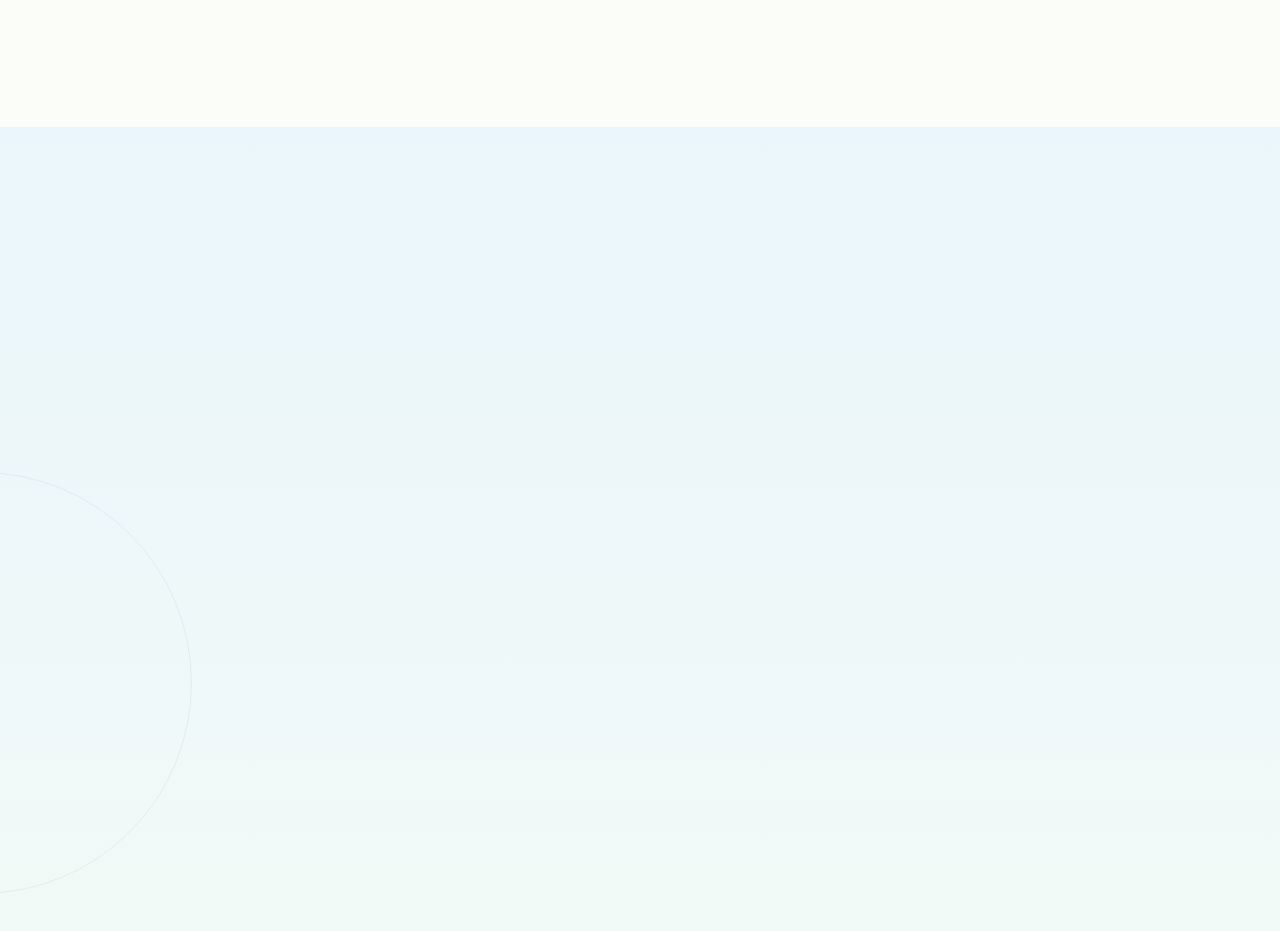
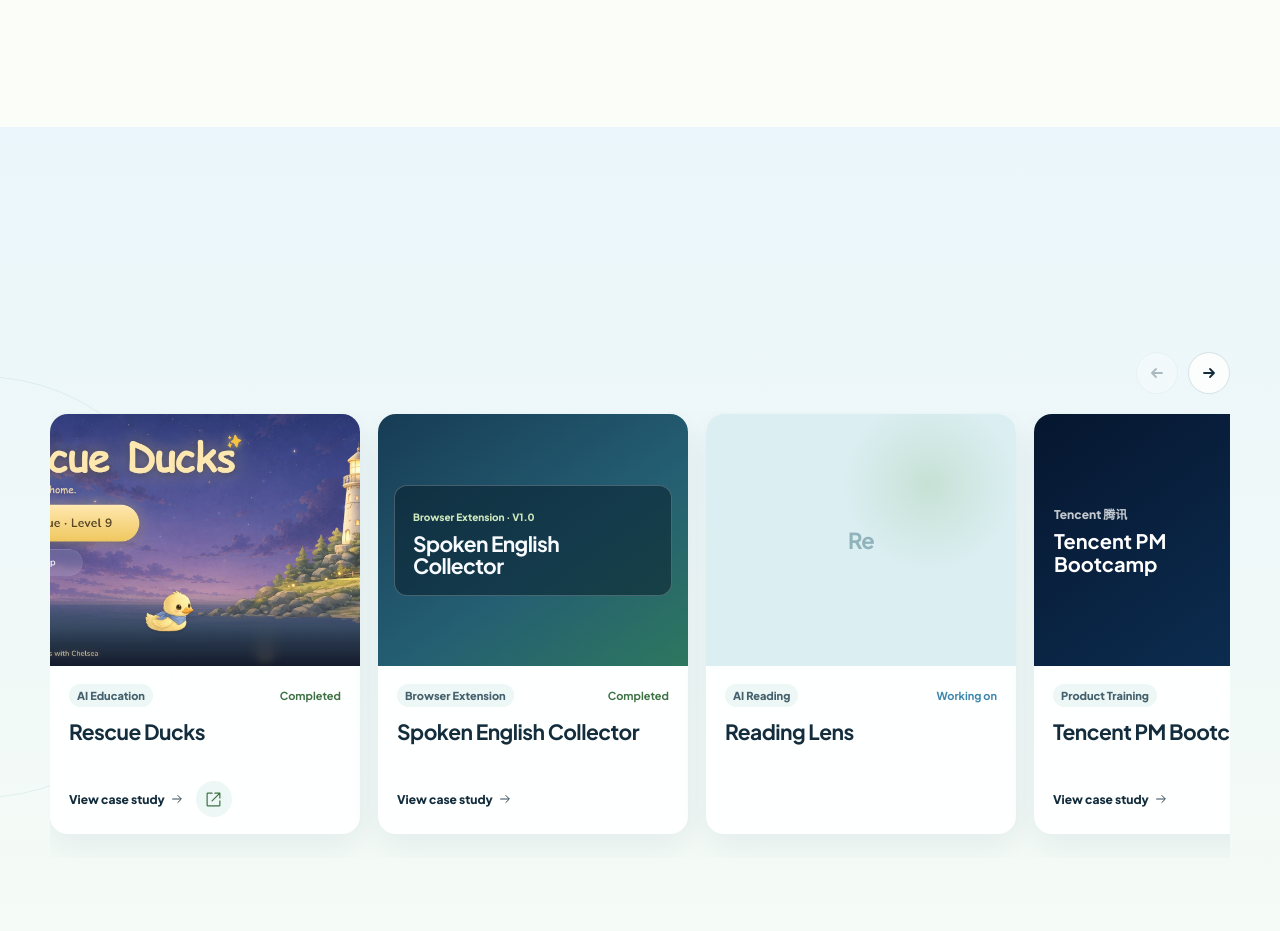
Before and after one commit to chelseazhao115-rgb/chelsea-portfolio, a Next.js app: page /en in a window 1280 px wide. Shown: the part 1300-2231 px from the top of the page. Built offline with nearby package versions, Linux system fonts and the light colour scheme.

Commit message:
Turn project grid into horizontal shelf

```diff
--- a/app/globals.css
+++ b/app/globals.css
@@ -133,12 +133,18 @@
 .project-section { position: relative; overflow: hidden; padding: 100px 0; background: linear-gradient(180deg, #eaf6fb 0%, #f5fbf6 100%); }
 .project-section::before { content: ""; position: absolute; width: 420px; aspect-ratio: 1; left: -230px; top: 30%; border: 1px solid rgba(71,137,164,.11); border-radius: 50%; }
 .project-section .section-heading { margin-bottom: 44px; }
-.builder-grid { position: relative; display: grid; grid-template-columns: repeat(4, minmax(0, 1fr)); gap: 18px; }
-.builder-card { min-width: 0; overflow: hidden; display: flex; min-height: 390px; flex-direction: column; border: 1px solid rgba(55,105,121,.12); border-radius: 18px; background: rgba(255,255,255,.88); box-shadow: 0 12px 32px rgba(30,77,96,.08); transition: transform 240ms var(--ease-out), box-shadow 240ms ease; }
-.builder-card-media { position: relative; height: 158px; overflow: hidden; background: #dbeef2; }
+.builder-shelf { position: relative; }
+.builder-shelf-controls { display: flex; justify-content: flex-end; gap: 10px; margin-bottom: 18px; }
+.builder-shelf-controls button { display: grid; place-items: center; width: 42px; height: 42px; border: 1px solid var(--line); border-radius: 50%; color: var(--ink); background: rgba(255,255,255,.82); cursor: pointer; transition: transform 180ms var(--ease-out), opacity 180ms ease, background 180ms ease; }
+.builder-shelf-controls button:first-child svg { transform: rotate(180deg); }
+.builder-shelf-controls button:disabled { opacity: .3; cursor: default; }
+.builder-shelf-controls svg { width: 16px; fill: none; stroke: currentColor; stroke-width: 1.8; stroke-linecap: round; stroke-linejoin: round; }
+.builder-track { display: flex; gap: 18px; overflow-x: auto; padding: 2px 2px 24px; scroll-snap-type: x proximity; overscroll-behavior-inline: contain; scrollbar-width: none; }
+.builder-track::-webkit-scrollbar { display: none; }
+.builder-card { flex: 0 0 clamp(282px, 25.5vw, 310px); height: 420px; overflow: hidden; display: flex; flex-direction: column; scroll-snap-align: start; border-radius: 18px; background: rgba(255,255,255,.9); box-shadow: 0 12px 32px rgba(30,77,96,.08); transition: transform 240ms var(--ease-out), box-shadow 240ms ease; }
+.builder-card-media { position: relative; flex: 0 0 60%; overflow: hidden; background: #dbeef2; }
 .builder-card-media img { object-fit: cover; object-position: center; transition: transform 420ms var(--ease-out); }
 .builder-card[data-category="skill"] .builder-card-media { background: linear-gradient(145deg, #eff7e9, #dff0ea); }
-.builder-card[data-status="placeholder"] { border-style: dashed; box-shadow: none; }
 .builder-card-placeholder { position: absolute; inset: 0; display: grid; place-items: center; color: rgba(41,96,111,.42); background: radial-gradient(circle at 72% 28%, rgba(107,166,82,.18), transparent 30%); }
 .builder-card-placeholder strong { font-size: 22px; letter-spacing: -.03em; }
 .spoken-cover, .tencent-cover { position: absolute; inset: 0; display: grid; place-items: center; }
@@ -149,19 +155,19 @@
 .tencent-cover { align-content: center; justify-items: start; gap: 8px; padding: 20px; color: #fff; background: linear-gradient(145deg, #06162f, #0d3156); }
 .tencent-cover small { color: rgba(255,255,255,.76); font-size: 12px; font-weight: 800; }
 .tencent-cover strong { max-width: 12ch; font-size: 20px; line-height: 1.12; }
-.builder-card-copy { flex: 1; display: flex; flex-direction: column; padding: 20px; }
+.builder-card-copy { flex: 1; min-height: 0; display: flex; flex-direction: column; padding: 18px 19px 17px; }
 .builder-card-meta { display: flex; align-items: center; justify-content: space-between; gap: 10px; color: var(--ink-soft); font-size: 11px; font-weight: 800; }
 .builder-card-meta > span { padding: 5px 8px; border-radius: 999px; background: var(--mist); }
 .builder-card-meta > strong { color: var(--leaf-dark); }
 .builder-card[data-status="working"] .builder-card-meta > strong { color: var(--lake); }
 .builder-card[data-status="placeholder"] .builder-card-meta > strong { color: var(--ink-soft); }
-.builder-card h3 { margin: 16px 0 0; font-size: 21px; line-height: 1.15; letter-spacing: -.025em; }
-.builder-card-copy > p { margin: 10px 0 0; color: var(--ink-soft); font-size: 14px; line-height: 1.58; }
-.builder-card-actions { display: flex; align-items: center; flex-wrap: wrap; gap: 13px; margin-top: auto; padding-top: 18px; }
+.builder-card h3 { margin: 13px 0 0; font-size: 21px; line-height: 1.12; letter-spacing: -.025em; }
+.builder-card-actions { display: flex; align-items: center; flex-wrap: wrap; gap: 12px; margin-top: auto; padding-top: 12px; }
 .builder-card-actions a { display: inline-flex; align-items: center; gap: 5px; min-height: 36px; color: var(--ink); font-size: 12px; font-weight: 900; }
 .builder-card-actions a + a { color: var(--leaf-dark); }
 .builder-card-actions svg { width: 14px; fill: none; stroke: currentColor; stroke-linecap: round; stroke-linejoin: round; transition: transform 180ms var(--ease-out); }
-.builder-card-actions > span { color: var(--ink-soft); font-size: 12px; }
+.builder-card-actions .builder-icon-link { justify-content: center; width: 36px; min-height: 36px; border-radius: 50%; background: var(--mist); }
+.builder-card-actions .builder-icon-link svg { width: 17px; height: 17px; stroke-width: 1.7; }
 
 .experience-section { overflow: hidden; }
 .experience-stage { --orbit-x: 0px; --orbit-y: 0px; position: relative; width: min(850px, 100%); aspect-ratio: 1.38; margin: 25px auto 0; }
@@ -499,7 +505,7 @@
   .capability-layout { grid-template-columns: 1fr; gap: 48px; }
   .capability-intro { position: static; }
   .capability-intro h2 { max-width: none; }
-  .builder-grid { grid-template-columns: repeat(2, minmax(0, 1fr)); }
+  .builder-card { flex-basis: min(44vw, 310px); }
   .experience-stage { width: 760px; max-width: 100%; }
   .experience-node { width: 210px; }
   .toolkit { grid-template-columns: 1fr; gap: 30px; }
@@ -551,9 +557,9 @@
   .product-capability > p { margin-top: 18px; }
   .product-capability > strong { margin-top: 13px; }
   .project-section { padding: 76px 0; }
-  .builder-grid { grid-template-columns: 1fr; gap: 15px; }
-  .builder-card { min-height: 360px; }
-  .builder-card-media { height: 170px; }
+  .builder-shelf-controls { margin-bottom: 14px; }
+  .builder-track { margin-right: -15px; padding-right: 34px; scroll-snap-type: x mandatory; }
+  .builder-card { flex-basis: min(84vw, 310px); height: 400px; }
   .experience-stage { width: auto; aspect-ratio: auto; margin-inline: -15px; padding: 26px 15px 20px; overflow: hidden; background: radial-gradient(ellipse at 50% 15%, transparent 0 34%, rgba(82,139,156,.13) 34.3% 34.7%, transparent 35%); }
   .career-ring { display: none; }
   .experience-center { position: static; width: 100%; min-height: 130px; transform: none; }
--- a/components/ProjectArchive.tsx
+++ b/components/ProjectArchive.tsx
@@ -1,12 +1,15 @@
+"use client";
+
 import Image from "next/image";
 import Link from "next/link";
+import { useEffect, useRef, useState, type WheelEvent } from "react";
 import type { Locale, ProjectSummary } from "@/lib/content";
 
 type ProjectArchiveProps = { locale: Locale; projects: ProjectSummary[] };
 
 const labels = {
-  zh: { completed: "Completed", working: "Working on", placeholder: "待补充", caseStudy: "查看案例", live: "打开产品", github: "GitHub", reserved: "内容待补充" },
-  en: { completed: "Completed", working: "Working on", placeholder: "To add", caseStudy: "View case study", live: "Live", github: "GitHub", reserved: "Details to follow" },
+  zh: { completed: "Completed", working: "Working on", placeholder: "待补充", caseStudy: "查看案例", live: "打开产品", github: "GitHub", previous: "向左浏览", next: "向右浏览" },
+  en: { completed: "Completed", working: "Working on", placeholder: "To add", caseStudy: "View case study", live: "Live product", github: "GitHub", previous: "Scroll left", next: "Scroll right" },
 } as const;
 
 function ProjectVisual({ project }: { project: ProjectSummary }) {
@@ -22,20 +25,58 @@
 
 export function ProjectArchive({ locale, projects }: ProjectArchiveProps) {
   const text = labels[locale];
-  return <div className="builder-grid">
-    {projects.map((project) => <article className="builder-card" data-category={project.category} data-status={project.status} data-reveal key={project.id}>
+  const visibleProjects = projects.filter((project) => project.status !== "placeholder");
+  const trackRef = useRef<HTMLDivElement>(null);
+  const [atStart, setAtStart] = useState(true);
+  const [atEnd, setAtEnd] = useState(false);
+
+  const syncControls = () => {
+    const track = trackRef.current;
+    if (!track) return;
+    setAtStart(track.scrollLeft <= 2);
+    setAtEnd(track.scrollLeft + track.clientWidth >= track.scrollWidth - 2);
+  };
+
+  useEffect(() => {
+    syncControls();
+    const track = trackRef.current;
+    if (!track) return;
+    const observer = new ResizeObserver(syncControls);
+    observer.observe(track);
+    return () => observer.disconnect();
+  }, []);
+
+  const move = (direction: -1 | 1) => {
+    const track = trackRef.current;
+    if (!track) return;
+    track.scrollBy({ left: direction * Math.min(track.clientWidth * .78, 660), behavior: "smooth" });
+  };
+
+  const handleWheel = (event: WheelEvent<HTMLDivElement>) => {
+    const track = trackRef.current;
+    if (!track || Math.abs(event.deltaX) >= Math.abs(event.deltaY)) return;
+    event.preventDefault();
+    track.scrollLeft += event.deltaY;
+  };
+
+  return <div className="builder-shelf">
+    <div className="builder-shelf-controls" aria-label={locale === "zh" ? "项目浏览控制" : "Project shelf controls"}>
+      <button type="button" onClick={() => move(-1)} disabled={atStart} aria-label={text.previous}><ArrowIcon /></button>
+      <button type="button" onClick={() => move(1)} disabled={atEnd} aria-label={text.next}><ArrowIcon /></button>
+    </div>
+    <div className="builder-track" ref={trackRef} onScroll={syncControls} onWheel={handleWheel} tabIndex={0} aria-label={locale === "zh" ? "横向浏览产品项目" : "Browse projects horizontally"}>
+      {visibleProjects.map((project) => <article className="builder-card" data-category={project.category} data-status={project.status} key={project.id}>
         <div className="builder-card-media"><ProjectVisual project={project} /></div>
         <div className="builder-card-copy">
           <div className="builder-card-meta"><span>{project.kind}</span><strong>{text[project.status]}</strong></div>
           <h3>{project.title}</h3>
-        <p>{project.subtitle}</p>
           <div className="builder-card-actions">
             {project.caseSlug ? <Link href={`/${locale}/projects/${project.caseSlug}`}>{text.caseStudy}<ArrowIcon /></Link> : null}
-          {project.github ? <a href={project.github} target="_blank" rel="noreferrer">{text.github}<ArrowIcon /></a> : null}
-          {project.live ? <a href={project.live} target="_blank" rel="noreferrer">{text.live}<ArrowIcon /></a> : null}
-          {!project.caseSlug && !project.github && !project.live ? <span>{text.reserved}</span> : null}
+            {project.github ? <a className="builder-icon-link" href={project.github} target="_blank" rel="noreferrer" aria-label={`${project.title} ${text.github}`} title={text.github}><svg viewBox="0 0 24 24" aria-hidden="true"><path d="M15 22v-4a4.8 4.8 0 0 0-1-3.5c3.3-.4 6.8-1.6 6.8-7A5.4 5.4 0 0 0 19.4 4 5 5 0 0 0 19.3.5S18.2.1 15 1.8a13.4 13.4 0 0 0-7 0C4.8.1 3.7.5 3.7.5A5 5 0 0 0 3.6 4a5.4 5.4 0 0 0-1.4 3.7c0 5.3 3.5 6.5 6.8 7A4.8 4.8 0 0 0 8 18v4M8 19c-3 .9-3-1.5-4-2" /></svg></a> : null}
+            {project.live ? <a className="builder-icon-link" href={project.live} target="_blank" rel="noreferrer" aria-label={`${project.title} ${text.live}`} title={text.live}><svg viewBox="0 0 24 24" aria-hidden="true"><path d="M14 3h7v7M10 14 21 3M21 14v6a1 1 0 0 1-1 1H4a1 1 0 0 1-1-1V4a1 1 0 0 1 1-1h6" /></svg></a> : null}
           </div>
         </div>
       </article>)}
+    </div>
   </div>;
 }
```
Lines whose indentation alone changed are shown as unchanged.
